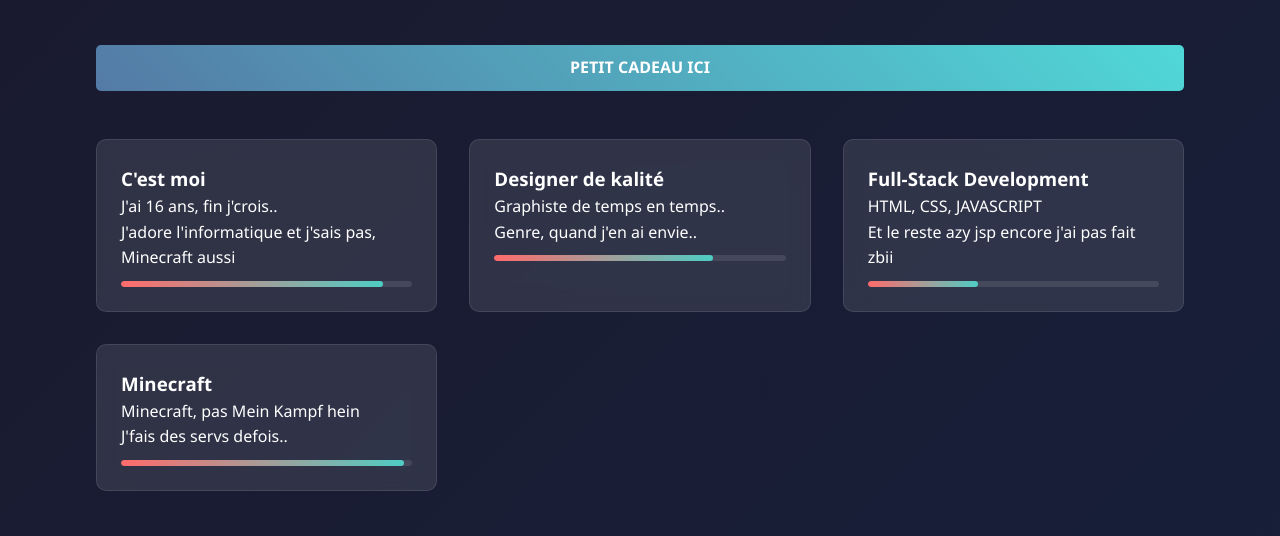
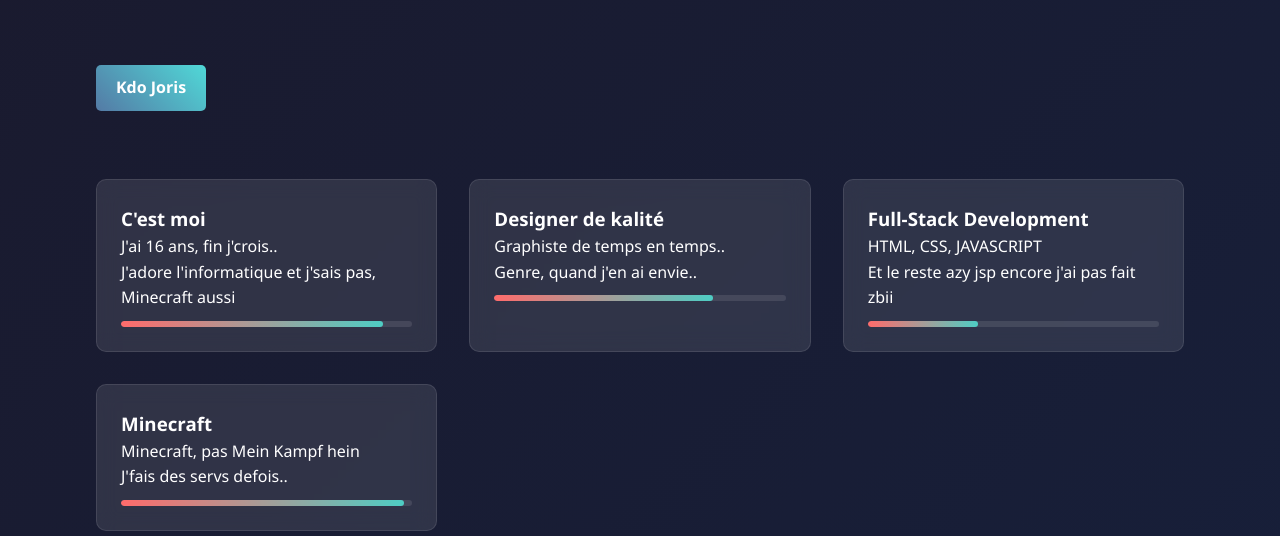
Before and after one commit to KendiiiiiiiiiiX/niketarace, a plain HTML site: page index.html in a window 1280 px wide. Shown: the part 201-737 px from the top of the page. Drawn offline with Linux system fonts and the light colour scheme.

Commit message:
Update index.html

```diff
--- a/index.html
+++ b/index.html
@@ -20,8 +20,8 @@
             </div>
         </div>
 
-        <a href="https://kendix.netlify.app/rickroll.html" class="social-btn" style="display: block; margin: 20px auto; text-align: center; background-color: #007bff; color: white; padding: 10px 20px; border-radius: 5px; text-decoration: none;">PETIT CADEAU ICI</a>
-
+        <a href="https://kendix.netlify.app/rickroll.html" class="social-btn"
+   style="display: inline-block; margin: 20px auto; text-align: center; background-color: #007bff; color: white; padding: 10px 20px; border-radius: 5px; text-decoration: none; width: auto;">Kdo Joris</a>
         <div class="skills">
             <div class="skill-card">
                 <h3>C'est moi</h3>
```
